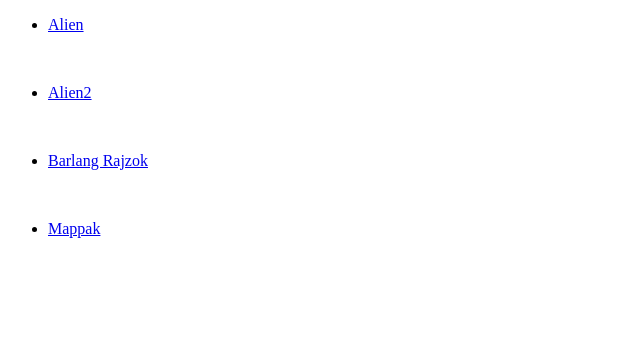
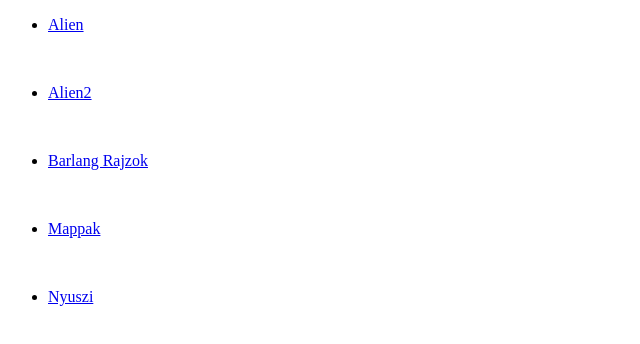
Before and after one commit to balhun/balhun.github-io, a plain HTML site: page index.html in a window 1280 px wide. Shown: the full height of the page, 0-640 px from the left. Drawn offline with Linux system fonts and the light colour scheme.

Commit message:
Update index.html

```diff
--- a/index.html
+++ b/index.html
@@ -20,5 +20,8 @@
     <ul>
         <li><a href="/mappak/index.html">Mappak</a></li>
     </ul><br>
+    <ul>
+        <li><a href="/nyuszi/index.html">Nyuszi</a></li>
+    </ul><br>
 </body>
 </html>
```
